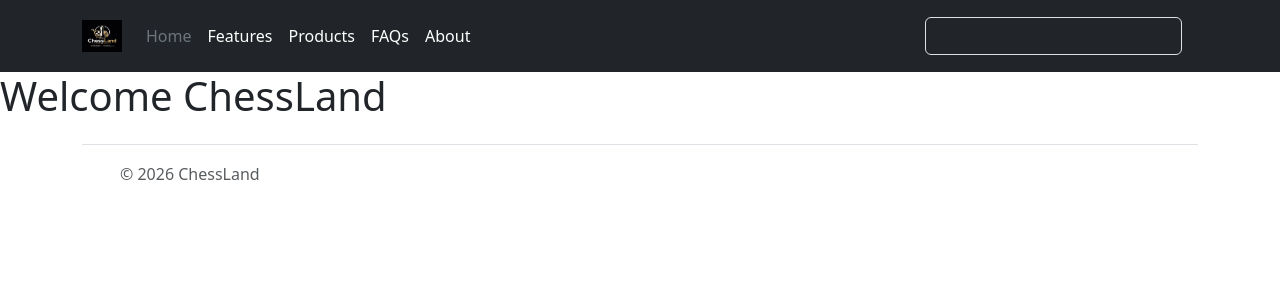
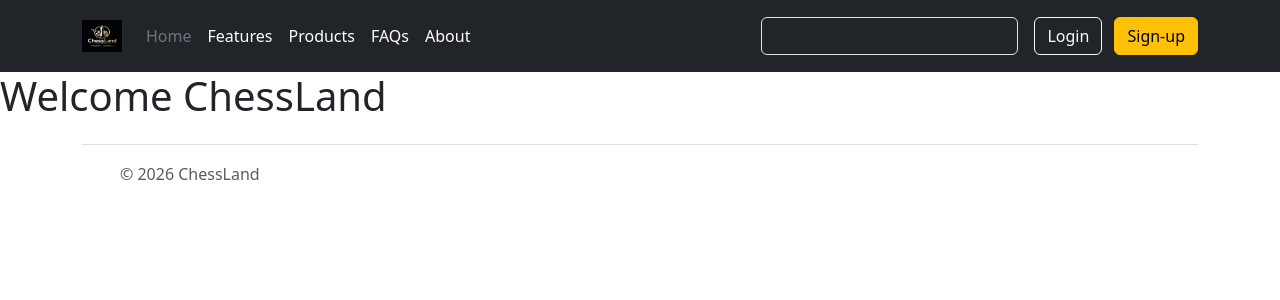
Before and after one commit to demetregogiashvili/ChessLand, a Flask app: page / in a window 1280 px wide. Shown: the top 300 px of the page. Run offline with Flask 3, Linux system fonts and the light colour scheme.

Commit message:
add auth logic to header

```diff
--- a/templates/header.html
+++ b/templates/header.html
@@ -18,5 +18,11 @@
                 <input type="search" class="form-control form-control-dark text-bg-dark" placeholder="Search..." aria-label="Search">
             </form>
 
-
+       <div class="text-end">
+    {% if current_user.is_authenticated %}
+        {% include 'header_autenticated.html' %}
+    {% else %}
+        {% include 'header_login.html' %}
+    {% endif %}
+</div>
 </header>
```
